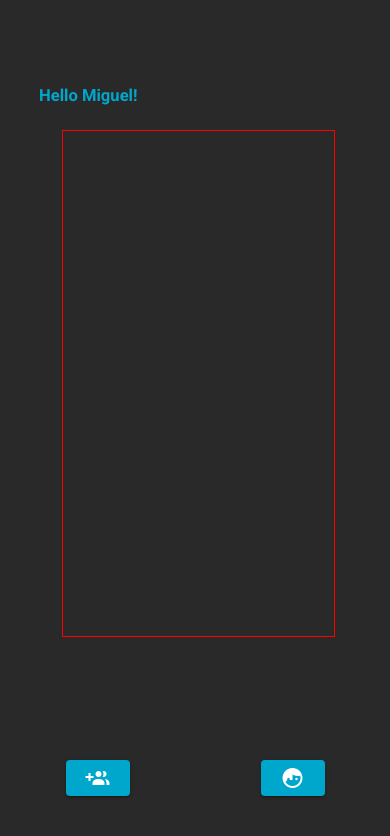
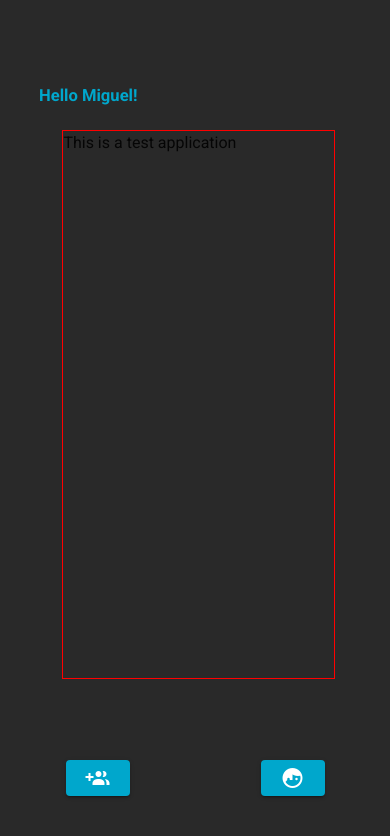
Before and after one commit to Miguel22247/MatchGame, a Vue app: page /home in a window 390 px wide. Shown: the top 836 px of the page. Built offline with nearby package versions, Linux system fonts and the light colour scheme.

Commit message:
add test

```diff
--- a/src/views/Homepage.vue
+++ b/src/views/Homepage.vue
@@ -11,7 +11,10 @@
 					<h5>Hello Miguel!</h5> <!--- Add the ability to recognize the user ---->
 			</div>
 			<div class="display-info">
-					<div class="info"></div>
+					<p>This is a test application</p>
+					<div class="info">
+
+					</div>
 			</div>
 			<div class="navbar">
 				<v-row
@@ -106,7 +109,7 @@
 	.display-info {
 		border: 1px solid red;
 		width: 70%;
-		height: 60%;
+		height: 65%;
 		position: fixed;
 		top: 15%;
 		left: 15%;
```
